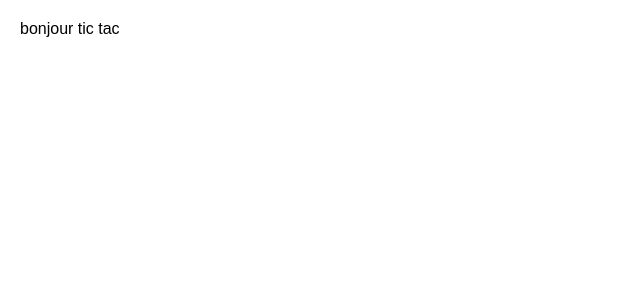
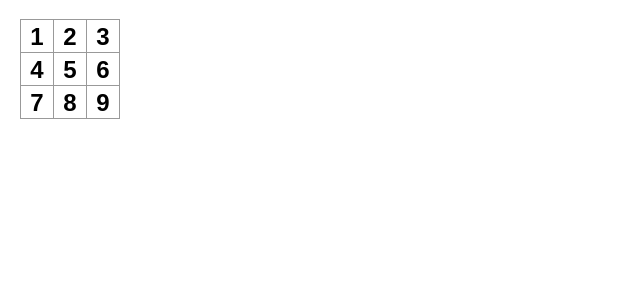
Before and after one commit to UnMaxDeJoie/TicTacToe, a React (Create React App) app: page / in a window 1280 px wide. Shown: the top 300 px of the page, without its empty margins (0-640 px from the left). Built offline with nearby package versions, Linux system fonts and the light colour scheme.

Commit message:
start learn react

```diff
--- a/src/App.js
+++ b/src/App.js
@@ -1,7 +1,21 @@
-import './App.css';
-
-function App() {
-  return ("bonjour tic tac");
+export default function Square() {
+  return (
+      <>
+        <div className="board-row">
+          <button className="square">1</button>
+          <button className="square">2</button>
+          <button className="square">3</button>
+        </div>
+        <div className="board-row">
+          <button className="square">4</button>
+          <button className="square">5</button>
+          <button className="square">6</button>
+        </div>
+        <div className="board-row">
+          <button className="square">7</button>
+          <button className="square">8</button>
+          <button className="square">9</button>
+        </div>
+      </>
+  );
 }
-
-export default App;
```
